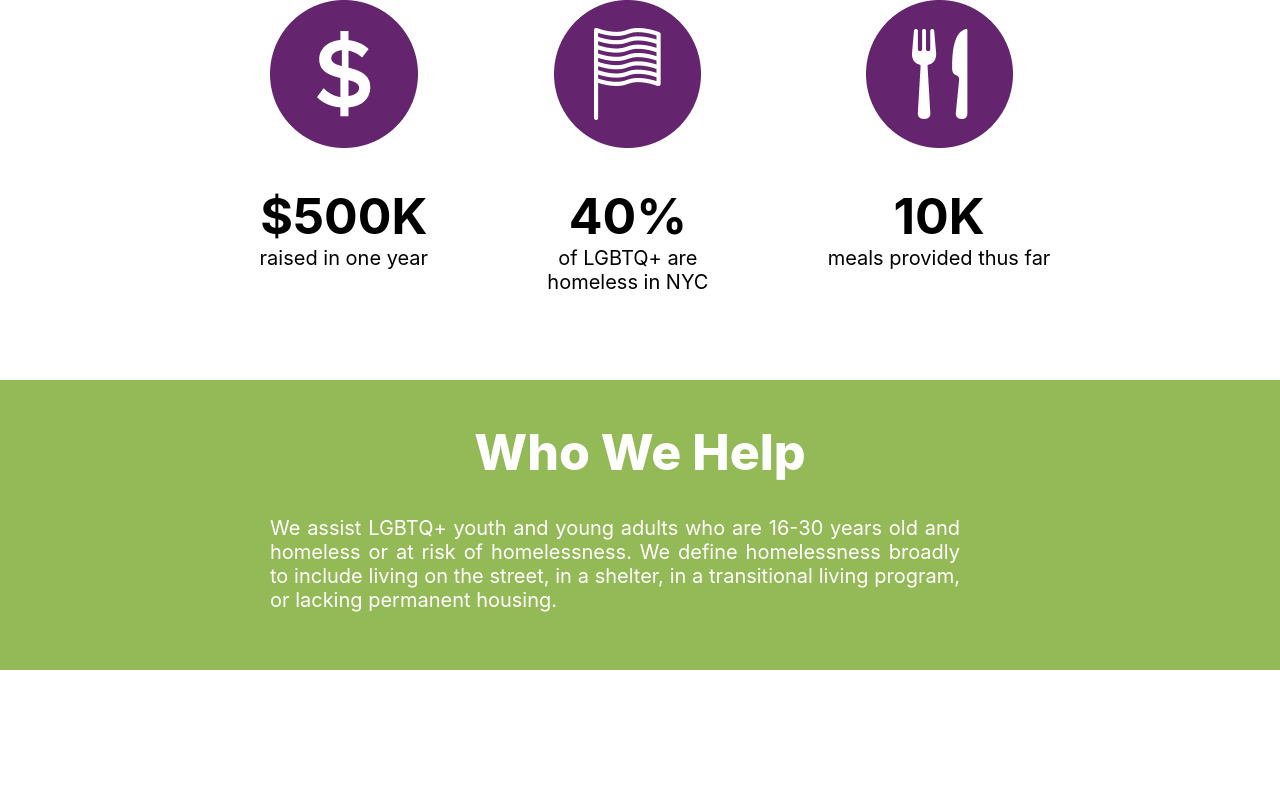
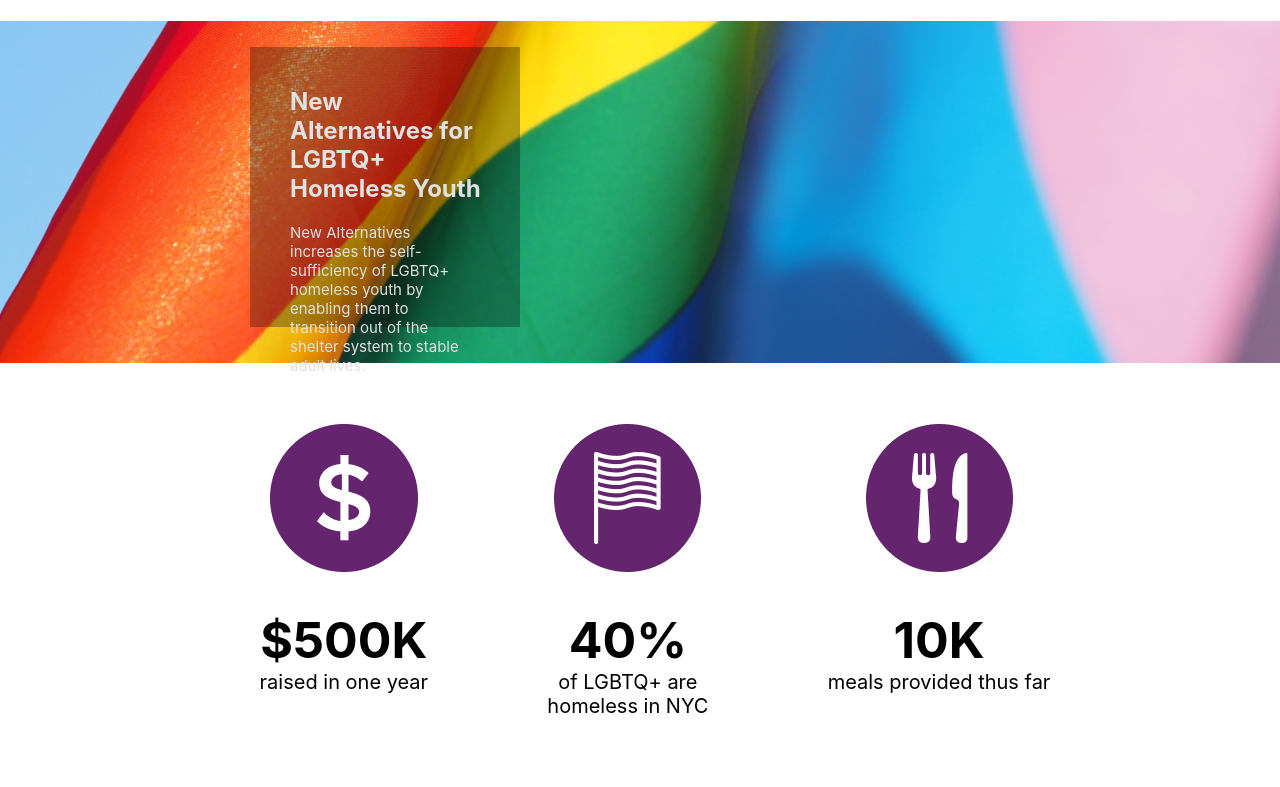
Before and after one commit to chrisratsimba123/new-alternatives-app, a React (Create React App) app in the folder client/: page / in a window 1280 px wide. Shown: the top 787 px of the page. Built offline with nearby package versions, Linux system fonts and the light colour scheme.

Commit message:
Hero Component completed, Hero Component imported into Home.jsx

```diff
--- a/client/src/Components/Hero/Hero.css
+++ b/client/src/Components/Hero/Hero.css
@@ -7,9 +7,11 @@
   height: 384px;
   max-height: 384px;
   /*background-image: url('');*/
-  background-color: blue;
 }
 
+.hero-image{
+  z-index: -1;
+}
 .shadow-box {
   display: flex;
   flex-direction: column;
--- a/client/src/Components/Hero/Hero.jsx
+++ b/client/src/Components/Hero/Hero.jsx
@@ -1,14 +1,22 @@
 import React from 'react'
+import './Hero.css'
 
-export default function Hero() {
+export default function Hero(props) {
+
+  const { src, alt } = props
+
   return (
     <div>
       <div className='hero'>
-          <div className='shadow-box'>
-            <h2>New Alternatives for LGBTQ+ Homeless Youth</h2>
-            <p>New Alternatives increases the self-sufficiency of LGBTQ+ homeless youth by enabling them to transition out of the shelter system to stable adult lives.</p>
-          </div>
+        <img className='hero-image'
+          src={src}
+          alt={alt}
+        />
+        <div className='shadow-box'>
+          <h2>New Alternatives for LGBTQ+ Homeless Youth</h2>
+          <p>New Alternatives increases the self-sufficiency of LGBTQ+ homeless youth by enabling them to transition out of the shelter system to stable adult lives.</p>
         </div>
-    </div>
+       </div>
+      </div>
   )
 }
--- a/client/src/Screens/Home/Home.css
+++ b/client/src/Screens/Home/Home.css
@@ -6,9 +6,10 @@
   justify-content: space-around;
   height: 380px;
   max-height: 380px;
+  padding-top: 40px;
   margin-right: 170px;
   margin-left: 200px;
-  /*background-color: purple;*/
+
 }
 
 .icon {
--- a/client/src/Screens/Home/Home.jsx
+++ b/client/src/Screens/Home/Home.jsx
@@ -6,50 +6,47 @@ import IconKnifeAndFork from'../../Assets/purple-icon_knife-and-fork.png'
 import IconTwoHands from'../../Assets/purple-icon_two-hands.png'
 import IconHandsHeart from '../../Assets/purple-icon_hands-heart.png'
 import IconHandWithCoin from '../../Assets/purple-icon_hand-with-coin.png'
-
-
+import Hero from '../../Components/Hero/Hero'
+import RainbowFlag from '../../Assets/hero_rainbow-flag.png'
 
 const Home = () => {
 
   return (
     <>
+      <Hero src={RainbowFlag} alt='rainbow flag' />
       <div className='purple-icons-first'>
         <div className='icon'>
             <div className='icon-image'>
               <img src={IconDollarSign} alt='Icon: Dollar sign' />
+            </div>
             <div className='icon-text'>
               <h1>$500K</h1>
               <p>raised in one year</p>
             </div>
         </div>
-        </div>
           <div className='icon'>
             <div className='icon-image'>
               <img src={IconFlag} alt='Icon: Flag' />
+            </div>
             <div className='icon-text'>
               <h1>40%</h1>
               <p>of LGBTQ+ are<br/>homeless in NYC</p>
             </div>
           </div>
-        </div>
          <div className='icon'>
             <div className='icon-image'>
               <img src={IconKnifeAndFork} alt='Icon: Knife and fork' />
+            </div>
             <div className='icon-text'>
               <h1>10K</h1>
               <p>meals provided thus far</p>
             </div>
         </div>
       </div>
-        </div>
-
       <div className='who-we-help'>
         <h1 className='who-we-help-h1'>Who We Help</h1>
         <p className='who-we-help-p'>We assist LGBTQ+ youth and young adults who are 16-30 years old and homeless or at risk of homelessness. We define homelessness broadly to include living on the street, in a shelter, in a transitional living program, or lacking permanent housing.</p>
       </div>
-
-
-
       <div className='get-involved'>
         <h1>Get Involved</h1>
         <div className='get-involved-icons'>
@@ -62,7 +59,6 @@ const Home = () => {
           <h2>Volunteer</h2>
           <h2>Donate</h2>
         </div>
-
       </div>
     </>
     )
```
Also changed, not shown: 1 other file (tests, documents, lock files or other folders). Lines whose indentation alone changed are shown as unchanged.
